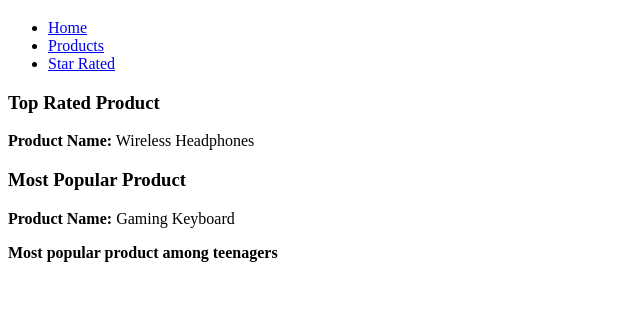
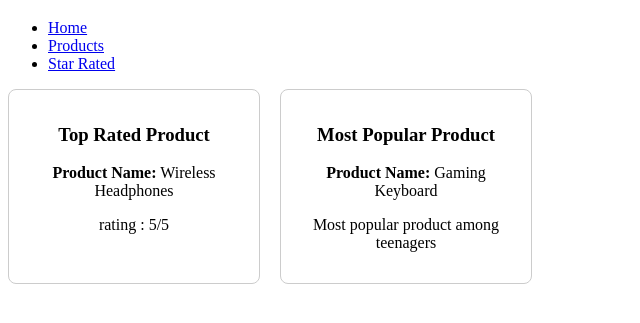
Before and after one commit to Vikash-Attrish/Product-Hive, a website: page star-rated.html in a window 1280 px wide. Shown: the part 61-384 px from the top of the page, without its empty margins (0-640 px from the left). Drawn offline with Linux system fonts and the light colour scheme.

Commit message:
add css for star rated page

```diff
--- a/star-rated.html
+++ b/star-rated.html
@@ -20,14 +20,27 @@
         <div class="card">
             <h3>Top Rated Product</h3>
             <p><strong>Product Name:</strong> Wireless Headphones</p>
-            <p></p>
+            <p>rating : 5/5</p>
         </div>
 
         <div class="card">
             <h3>Most Popular Product</h3>
             <p><strong>Product Name:</strong> Gaming Keyboard</p>
-            <p><b>Most popular product among teenagers</b></p>
+            <p>Most popular product among teenagers</p>
         </div>
+        <style>
+            .container {
+                display: flex;
+                gap: 20px;
+            }
+            .card{
+            border: 1px solid #ccc;
+            padding: 15px;
+            width: 220px;
+            border-radius: 8px;
+            text-align: center;
+            }
+        </style>
       </main>
 </body>
 </html>
```
